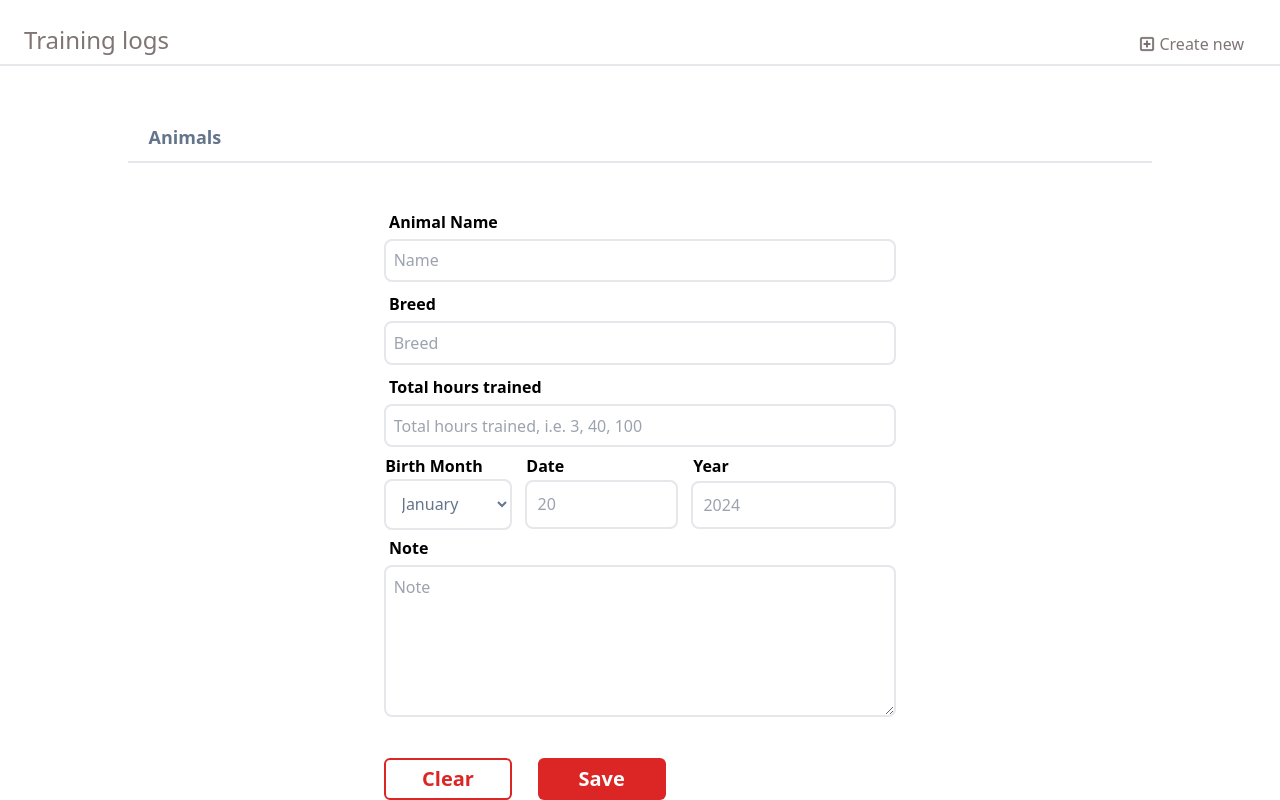
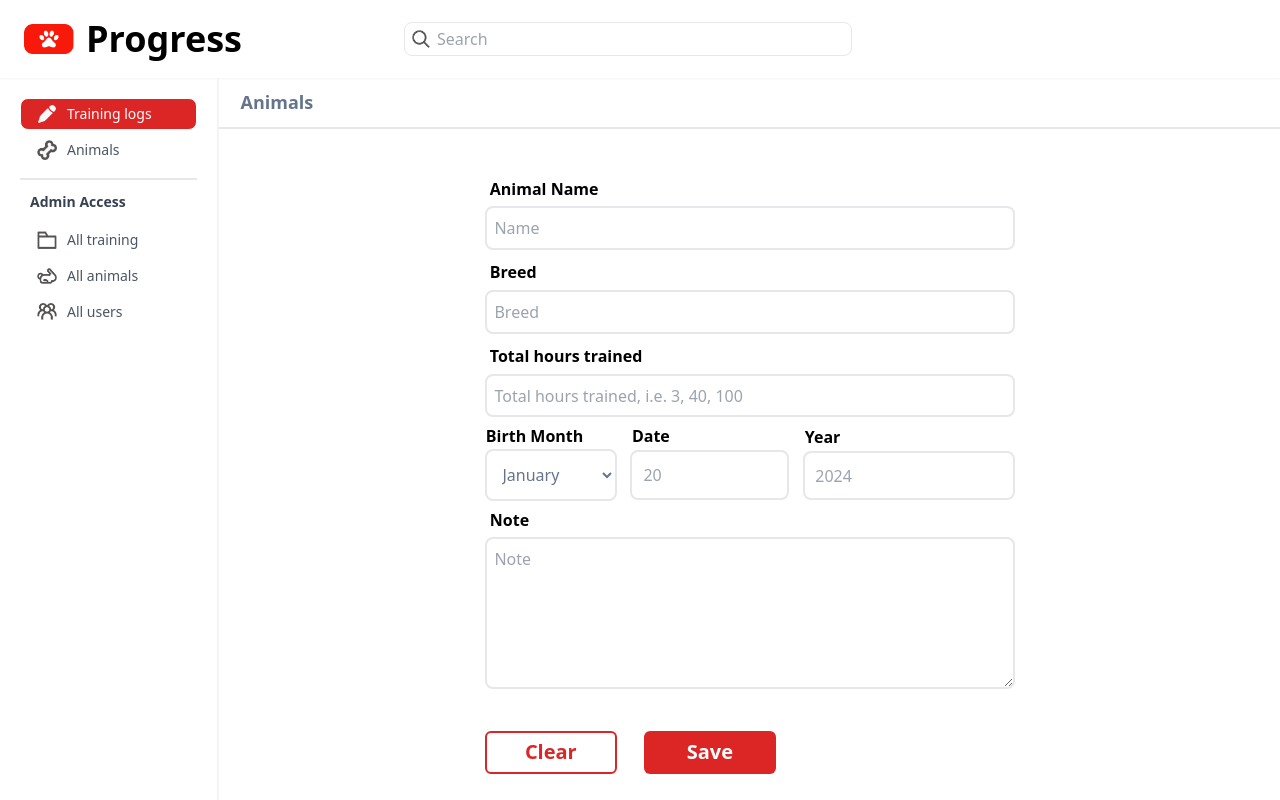
Before and after one commit to BoG-Dev-Bootcamp-S24/project2-sp24-team-rabbit, a Next.js app: page /animalList in a window 1280 px wide. Both pictures are taken after a click on the button "Create New". Built offline with nearby package versions, Linux system fonts and the light colour scheme.

Commit message:
changes properly merged, fixes on signup page, integrated sidebar into animalList page

```diff
--- a/src/components/AnimalsList.js
+++ b/src/components/AnimalsList.js
@@ -29,7 +29,7 @@ export default function AnimalsList() {
     animalList[6] = animal
 
     return(
-        <div className="w-[100%] min-h-[100%]">
+        <div className="w-[100%]">
             <div className="w-[100%] border-b-2 pl-[2%] py-[1%] px-[10%] flex justify-between">
                 <h1 className="text-lg font-bold text-slate-500">Animals</h1>
                 {!formStatus && <button className="text-slate-500 w-[10.5%] flex justify-between items-center whitespace-nowrap" onClick={()=>
@@ -40,9 +40,7 @@ export default function AnimalsList() {
             </div>
 
             {formStatus ?
-                <div className="min-h-[100%]">
-                    <Form type="animal"/>
-                </div> :
+                <Form type="animal"/> :
                 <div className="w-[100%] flex flex-row justify-start items-start flex-wrap text-black m-[3%]">
                     {animalList == null ? <div>Loading...</div> : animalList[0] == null ? <div>No Animals Found</div> :
                         animalList.map((animal) =>
--- a/src/components/Form.js
+++ b/src/components/Form.js
@@ -15,7 +15,7 @@ export default function Form() {
     const [note, setNote] = useState("");
 
     return(
-        <div className="w-[100%] h-screen flex flex-col items-center content-start text-black mb-[5%]">
+        <div className="w-full h-screen flex flex-col items-center content-start text-black mb-[5%]">
             <form className="mt-[4%] flex flex-col w-[50%] h-full">
                 <h2 className="p-[1%] font-semibold">Animal Name</h2>
                 <input className="bg-transparent border-2 w-[100%] p-[1.5%] text-black rounded-lg mb-[1%]"
--- a/src/components/Sidebar.js
+++ b/src/components/Sidebar.js
@@ -61,8 +61,8 @@ export default function SideBar() {
     }
 
     return (
-        <div className="p-5 h-full border-r-2 border-gray-100 w-auto">
-            <div onClick={handleTrainingLogsClick} className={`flex border border-white rounded-lg items-center p-2 h-8 cursor-pointer ${trainingLogsActive ? 'bg-red-600' : 'bg-white hover:bg-gray-100'} `} style={{width: "170px"}}>
+        <div className="p-5 h-full border-r-2 border-gray-100" style={{width: `20%`}}>
+            <div onClick={handleTrainingLogsClick} className={`flex border border-white rounded-lg items-center p-2 h-8 cursor-pointer ${trainingLogsActive ? 'bg-red-600' : 'bg-white hover:bg-gray-100'} `}>
                 <Image className="ml-2 w-5" src={trainingLogsActive ? activeTrainingLogsLogo : inactiveTrainingLogsLogo}/>
                 <p className={`ml-2.5 text-sm font-medium ${trainingLogsActive ? 'text-white' : 'text-gray-600'}`}>Training logs</p>
             </div>
--- a/src/pages/animalList.js
+++ b/src/pages/animalList.js
@@ -2,15 +2,19 @@ import Image from "next/image";
 import { Inter } from "next/font/google";
 import TopBanner from "../components/TopBanner.js"
 import AnimalsList from "../components/AnimalsList.js"
+import Navbar from "@/components/Navbar/Navbar.js";
+import SideBar from "@/components/Sidebar";
 
 const inter = Inter({ subsets: ["latin"] });
 
 export default function animalList() {
   return (
-    <div className="bg-white w-full h-[100%] flex flex-col justify-between items-center">
-      <TopBanner searchBar={true}/>
-      <div className="w-[80%] h-[80%]"><AnimalsList /></div>
-      <div></div>
+    <div className="bg-white w-full h-full flex flex-col justify-between items-center">
+      <Navbar searchBar={true}/>
+      <div className="flex flex-row justify-between w-full">
+        <SideBar className="w-[100%] h-full"/>
+        <div className="w-[100%] h-full"><AnimalsList /></div>
+      </div>
     </div>
   );
 }
--- a/src/pages/signup.js
+++ b/src/pages/signup.js
@@ -9,8 +9,8 @@ const inter = Inter({ subsets: ["latin"] });
 
 export default function SignUp() {
   return (
-    <div className="bg-white w-screen h-screen flex flex-col justify-between items-center">
-      <TopBanner searchBar={false}/>
+    <div className="bg-white w-screen h-full flex flex-col justify-between items-center">
+      <Navbar searchBar={false}/>
       <CreateAccount/>
 
       <div className="flex justify-start w-[100%]">
```
